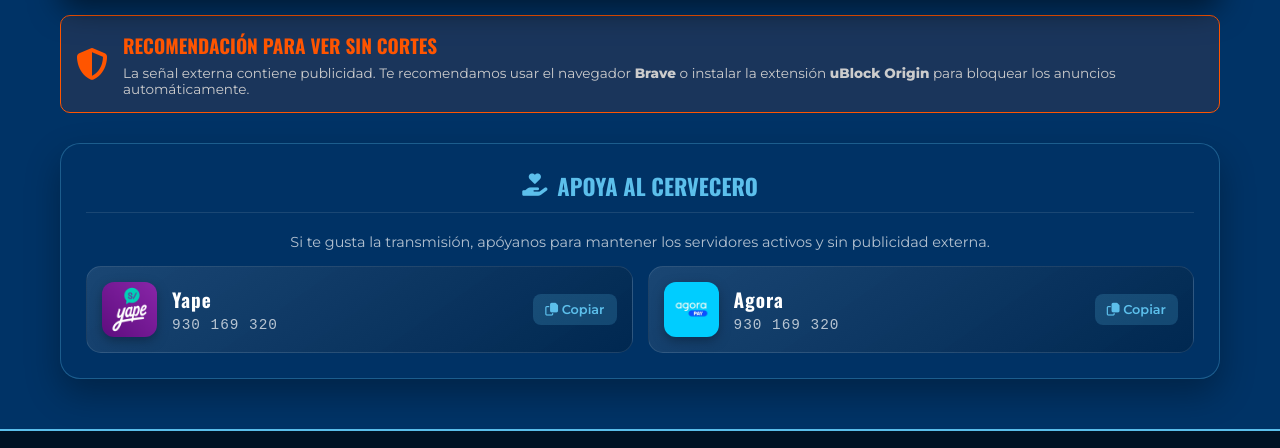
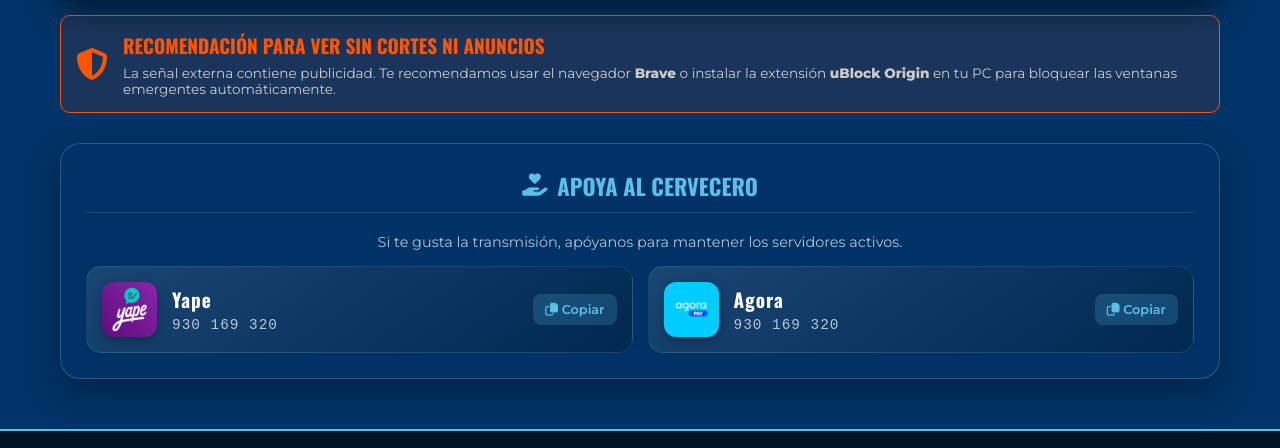
Before and after one commit to Arnoldsalda/ElCerveceroTV, a plain HTML site: page reproductor.html in a window 1280 px wide. Shown: the part 837-1285 px from the top of the page. Drawn offline with nearby package versions, Linux system fonts and the light colour scheme.

Commit message:
Update reproductor.html

```diff
--- a/reproductor.html
+++ b/reproductor.html
@@ -3,6 +3,7 @@
 <head>
     <meta charset="UTF-8">
     <meta name="viewport" content="width=device-width, initial-scale=1.0, maximum-scale=1.0, user-scalable=no">
+    <meta name="referrer" content="no-referrer">
     <title>En Vivo | ARNOLDSPORTS</title>
 
     <link rel="icon" href="mi_logo.png" type="image/png">
@@ -35,14 +36,14 @@
                     <div class="play-button"><i class="fa-solid fa-play"></i></div>
                 </div>
 
-                <iframe id="live-iframe" src="" allow="autoplay; fullscreen; encrypted-media; picture-in-picture" allowfullscreen scrolling="no" style="display: none; width: 100%; height: 100%; border: none; background: #000;"></iframe>
+                <iframe id="live-iframe" src="" allow="autoplay; fullscreen; encrypted-media; picture-in-picture" allowfullscreen scrolling="no" referrerpolicy="no-referrer" style="display: none; width: 100%; height: 100%; border: none; background: #000;"></iframe>
             </div>
 
             <div style="background: rgba(255, 85, 0, 0.1); border: 1px solid #ff5500; padding: 15px; border-radius: 10px; margin-top: 15px; display: flex; gap: 15px; align-items: center;">
                 <i class="fa-solid fa-shield-halved" style="color: #ff5500; font-size: 2rem;"></i>
                 <div>
-                    <h4 style="margin: 0; color: #ff5500; font-family: 'Oswald', sans-serif; font-size: 1.2rem;">RECOMENDACIÓN PARA VER SIN CORTES</h4>
-                    <p style="margin: 5px 0 0 0; font-size: 0.85rem; color: #ccc;">La señal externa contiene publicidad. Te recomendamos usar el navegador <b>Brave</b> o instalar la extensión <b>uBlock Origin</b> para bloquear los anuncios automáticamente.</p>
+                    <h4 style="margin: 0; color: #ff5500; font-family: 'Oswald', sans-serif; font-size: 1.2rem; text-transform: uppercase;">Recomendación para ver sin cortes ni anuncios</h4>
+                    <p style="margin: 5px 0 0 0; font-size: 0.85rem; color: #ccc;">La señal externa contiene publicidad. Te recomendamos usar el navegador <b>Brave</b> o instalar la extensión <b>uBlock Origin</b> en tu PC para bloquear las ventanas emergentes automáticamente.</p>
                 </div>
             </div>
         </section>
@@ -51,7 +52,7 @@
             <h3 class="panel-header" style="justify-content: center; font-size: 1.4rem;">
                 <i class="fa-solid fa-hand-holding-heart"></i> Apoya al Cervecero
             </h3>
-            <p class="donation-desc">Si te gusta la transmisión, apóyanos para mantener los servidores activos y sin publicidad externa.</p>
+            <p class="donation-desc">Si te gusta la transmisión, apóyanos para mantener los servidores activos.</p>
             <div class="donations-grid" style="display: grid; grid-template-columns: repeat(auto-fit, minmax(250px, 1fr)); gap: 15px;">
                 <div class="premium-card card-yape" onclick="copyText('930169320', 'Yape')">
                     <div class="card-left">
```
